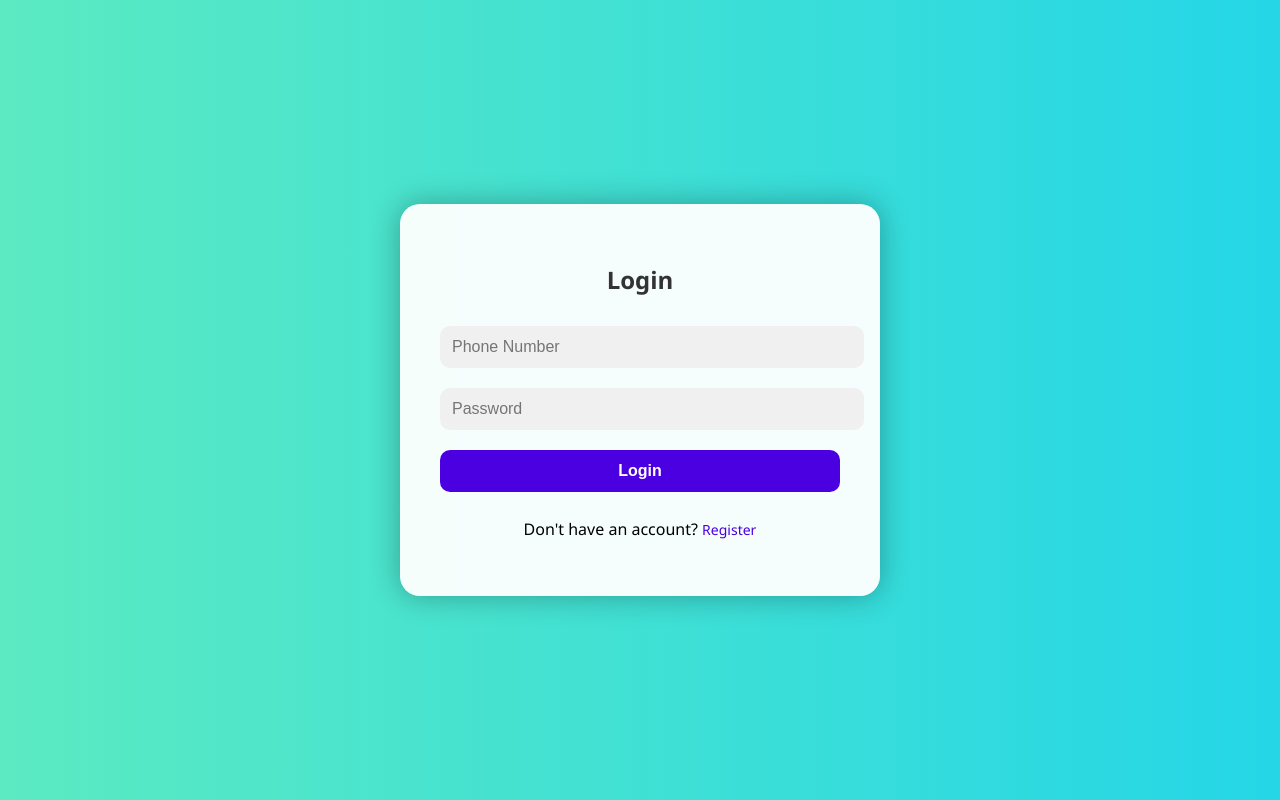
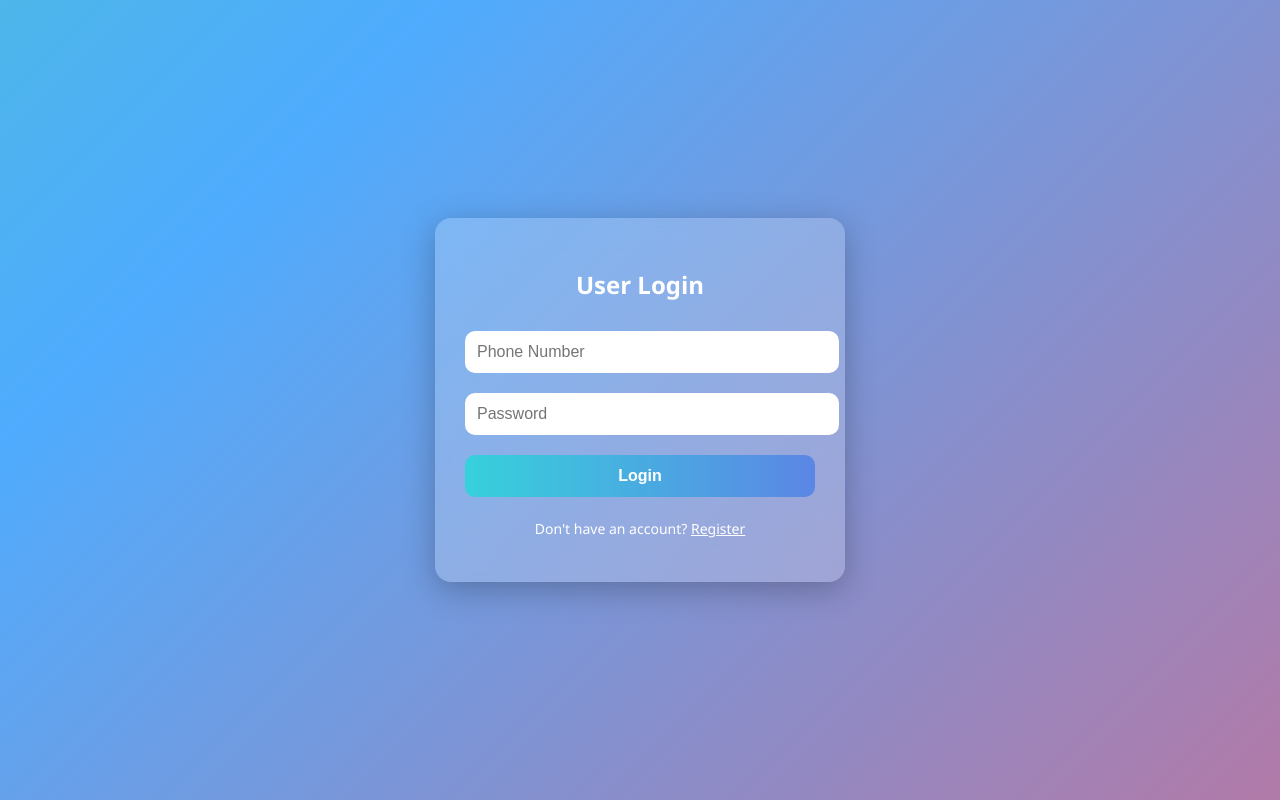
Before and after one commit to abdullahasad491326/SMS_Web_App, a Flask app: page /login in a window 1280 px wide. Run offline with Flask 3, Linux system fonts and the light colour scheme.

Commit message:
Update login.html

```diff
--- a/app/templates/login.html
+++ b/app/templates/login.html
@@ -9,90 +9,87 @@
     body {
       margin: 0;
       padding: 0;
-      background: linear-gradient(270deg, #00c9ff, #92fe9d, #f5576c, #4a00e0);
-      background-size: 800% 800%;
-      animation: gradientAnimation 12s ease infinite;
-      font-family: 'Segoe UI', Tahoma, Geneva, Verdana, sans-serif;
+      font-family: 'Segoe UI', sans-serif;
+      height: 100vh;
       display: flex;
+      align-items: center;
       justify-content: center;
-      align-items: center;
-      height: 100vh;
+      background: linear-gradient(-45deg, #f093fb, #f5576c, #4facfe, #43e97b);
+      background-size: 400% 400%;
+      animation: gradientFlow 6s ease infinite;
     }
 
-    @keyframes gradientAnimation {
-      0% { background-position: 0% 50%; }
-      50% { background-position: 100% 50%; }
-      100% { background-position: 0% 50%; }
+    @keyframes gradientFlow {
+      0% {background-position: 0% 50%;}
+      50% {background-position: 100% 50%;}
+      100% {background-position: 0% 50%;}
     }
 
-    .container {
-      background-color: rgba(255, 255, 255, 0.95);
-      border-radius: 20px;
-      box-shadow: 0 0 30px rgba(0,0,0,0.3);
-      padding: 40px;
+    .card {
+      background: rgba(255, 255, 255, 0.2);
+      backdrop-filter: blur(14px);
+      border-radius: 16px;
+      padding: 30px;
+      box-shadow: 0 8px 32px rgba(0, 0, 0, 0.25);
       width: 90%;
-      max-width: 400px;
+      max-width: 350px;
       text-align: center;
-      animation: fadeIn 1.2s ease-in-out;
     }
 
-    @keyframes fadeIn {
-      from { opacity: 0; transform: scale(0.9); }
-      to { opacity: 1; transform: scale(1); }
+    .card h2 {
+      margin-bottom: 20px;
+      color: white;
     }
 
-    h2 {
-      margin-bottom: 20px;
-      color: #333;
-    }
-
-    input {
+    .card input {
       width: 100%;
       padding: 12px;
       margin: 10px 0;
       border: none;
       border-radius: 10px;
-      background-color: #f0f0f0;
       font-size: 16px;
+      outline: none;
     }
 
-    button {
+    .card button {
+      background: linear-gradient(to right, #36d1dc, #5b86e5);
+      color: white;
+      padding: 12px;
       width: 100%;
-      padding: 12px;
-      background: #4a00e0;
       border: none;
-      color: white;
+      border-radius: 10px;
       font-weight: bold;
-      font-size: 16px;
-      border-radius: 10px;
       cursor: pointer;
-      transition: background 0.3s ease;
+      transition: transform 0.3s;
     }
 
-    button:hover {
-      background: #3f00b5;
+    .card button:hover {
+      transform: scale(1.05);
+    }
+
+    .card p {
+      margin-top: 12px;
+      color: white;
+      font-size: 14px;
+    }
+
+    .card a {
+      color: #fff;
+      text-decoration: underline;
     }
 
     .flash {
-      margin: 10px 0;
-      color: red;
-      font-weight: bold;
-    }
-
-    a {
-      color: #4a00e0;
-      text-decoration: none;
-      font-size: 14px;
-    }
-
-    a:hover {
-      text-decoration: underline;
+      background: rgba(255, 0, 0, 0.7);
+      color: white;
+      padding: 10px;
+      border-radius: 8px;
+      margin-bottom: 15px;
     }
   </style>
 </head>
 <body>
-  <div class="container">
-    <h2>Login</h2>
+  <div class="card">
+    <h2>User Login</h2>
     {% with messages = get_flashed_messages() %}
       {% if messages %}
         <div class="flash">{{ messages[0] }}</div>
```
